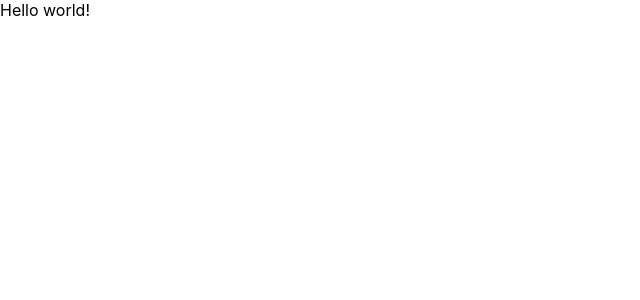
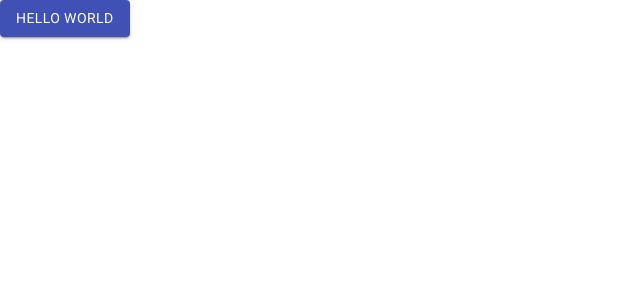
Before and after one commit to ASteinheiser/vengeless.com-2020, a Next.js app: page / in a window 1280 px wide. Shown: the top 300 px of the page, without its empty margins (0-640 px from the left). Built offline with nearby package versions, Linux system fonts and the light colour scheme.

Commit message:
basic material-ui setup

```diff
--- a/package.json
+++ b/package.json
@@ -8,6 +8,9 @@
     "start": "next start"
   },
   "dependencies": {
+    "@material-ui/core": "^4.11.0",
+    "@material-ui/icons": "^4.9.1",
+    "fontsource-roboto": "^3.0.3",
     "next": "9.5.5",
     "react": "16.14.0",
     "react-dom": "16.14.0"
--- a/pages/_app.js
+++ b/pages/_app.js
@@ -1,3 +1,5 @@
+import 'fontsource-roboto'
+
 import '../styles/globals.css'
 
 function MyApp({ Component, pageProps }) {
--- a/pages/index.js
+++ b/pages/index.js
@@ -1,7 +1,9 @@
+import Button from '@material-ui/core/Button';
+
 export default function Home() {
   return (
-    <div>
-      Hello world!
-    </div>
+    <Button variant="contained" color="primary">
+      Hello World
+    </Button>
   )
 }
```
Also changed, not shown: 1 other file (tests, documents, lock files or other folders).
